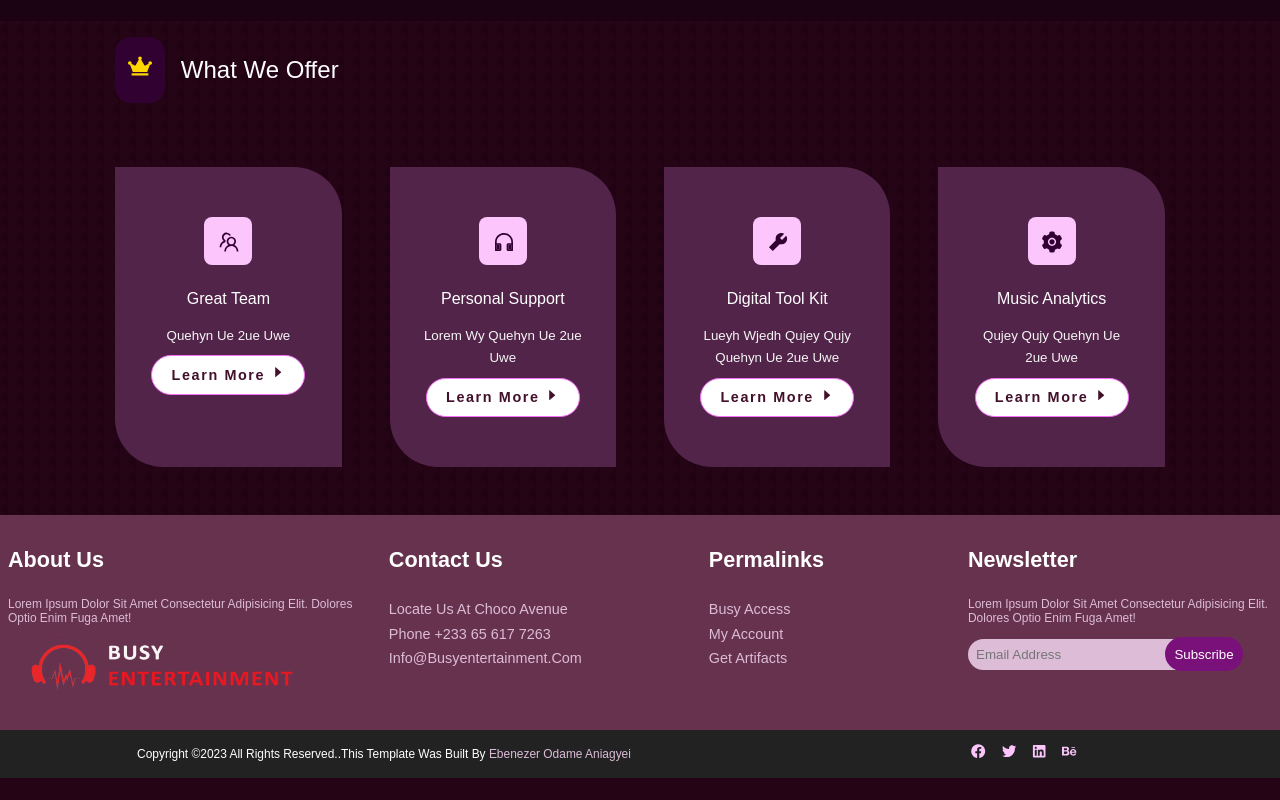
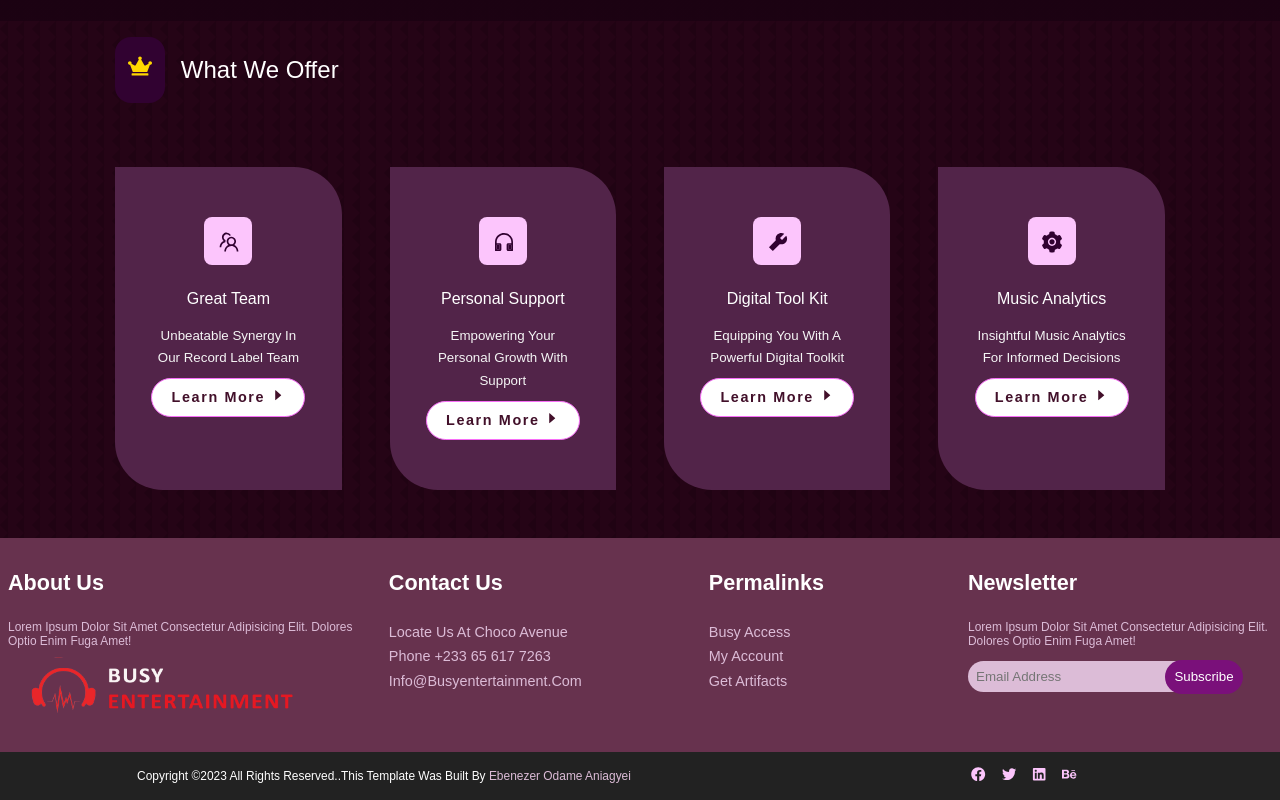
Before and after one commit to MrEben/Record-Label, a React (Create React App) app: page / in a window 1280 px wide. Shown: the part 779-1579 px from the top of the page. Before the commit the page ends 1557 px from the top, so only its background shows below. Built offline with nearby package versions, Linux system fonts and the light colour scheme; grey boxes are pictures that could not be loaded; the HTML template or start-up script is replaced by a standard one.

Commit message:
updated footer css

```diff
--- a/src/components/footer/footer.css
+++ b/src/components/footer/footer.css
@@ -20,6 +20,9 @@ footer {
 .footer-links ul li a,
 .footer-links h5 {
   color: var(--clr-grey-8);
+}
+.footer-links ul li a:hover{
+  color: var(--clr-white);
 }
 .logo-message {
   display: inline-block;
--- a/src/components/works/data.js
+++ b/src/components/works/data.js
@@ -11,21 +11,21 @@ export const packages = [
     id: 1,
     icon: <AiOutlineTeam />,
     title: 'Great team',
-    info: ' quehyn ue 2ue uwe',
+    info: 'Unbeatable synergy in our record label team',
     url: 'https://www.google.com',
   },
   {
     id: 2,
     icon: <AiTwotoneCustomerService />,
     title: 'Personal Support',
-    info: 'lorem wy quehyn ue 2ue uwe',
+    info: 'Empowering your personal growth with support',
     url: 'https://www.google.com',
   },
   {
     id: 3,
     icon: <AiFillTool />,
     title: 'Digital tool kit',
-    info: 'lueyh wjedh qujey qujy quehyn ue 2ue uwe',
+    info: 'Equipping you with a powerful digital toolkit',
     url: 'https://www.google.com',
   },
   {
@@ -33,7 +33,7 @@ export const packages = [
 
     icon: <AiFillSetting />,
     title: 'Music Analytics',
-    info: 'qujey qujy quehyn ue 2ue uwe',
+    info: 'Insightful music analytics for informed decisions',
     url: 'https://www.google.com',
   },
 ];
```
